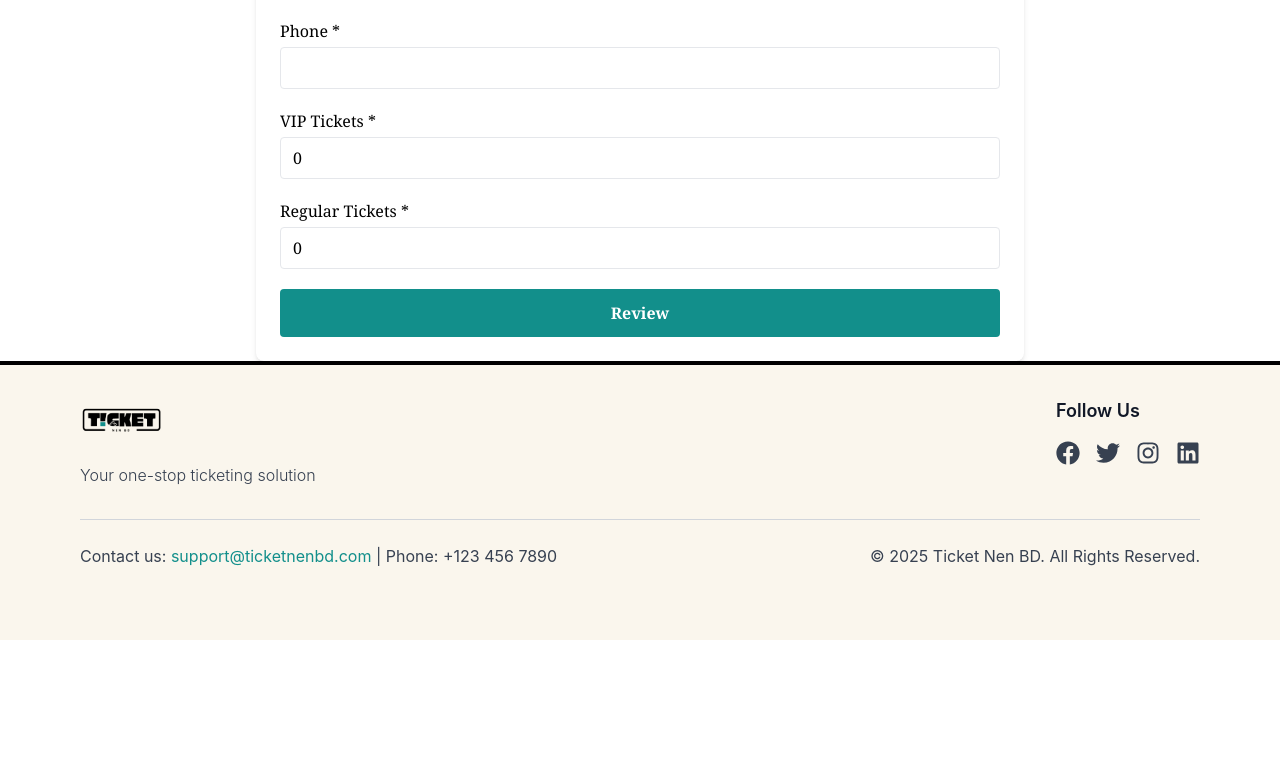
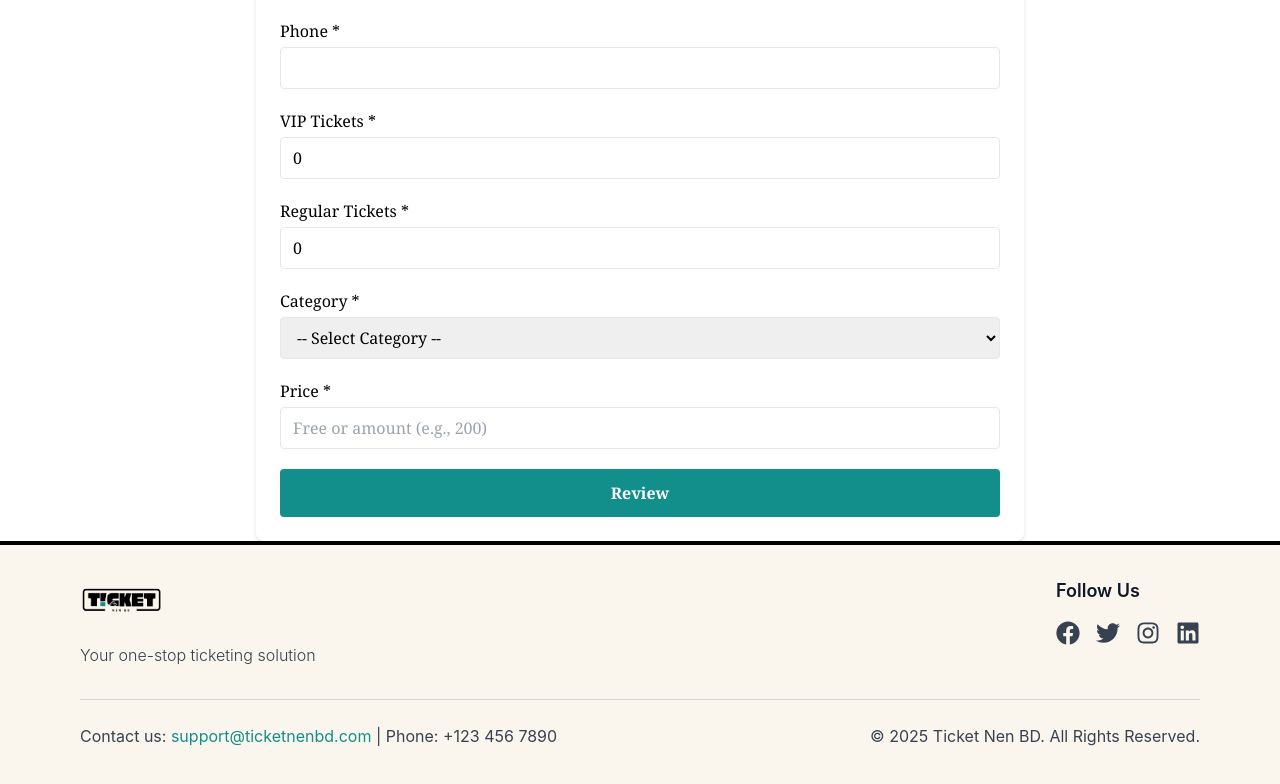
Before and after one commit to 2ndjoy/ticket-nen-client, a React (Create React App) app: page /promoteevent in a window 1280 px wide. Shown: the part 1081-1865 px from the top of the page. Before the commit the page ends 1721 px from the top, so only its background shows below. Built offline with nearby package versions, Linux system fonts and the light colour scheme; no server answers.

Commit message:
promote evet fixed

```diff
--- a/src/components/PromoteEvent.js
+++ b/src/components/PromoteEvent.js
@@ -53,7 +53,7 @@ export default function PromoteEvent() {
   return (
     <div className="max-w-3xl mx-auto p-6 bg-white rounded-lg shadow-md mt-10 font-light font-serif">
 
-    <div className="bg-gradient-to-r from-[#128f8b] to-[#0e6b69] text-white p-6 rounded-lg shadow-md mb-10 text-center">
+      <div className="bg-gradient-to-r from-[#128f8b] to-[#0e6b69] text-white p-6 rounded-lg shadow-md mb-10 text-center">
         <h2 className="text-2xl font-bold mb-2">
           Register as an organizer to promote your event
         </h2>
@@ -179,6 +179,42 @@ export default function PromoteEvent() {
             />
           </div>
 
+          <div>
+            <label className="block mb-1">Category *</label>
+            <select
+              name="category"
+              value={formData.category}
+              onChange={handleChange}
+              className="w-full border rounded px-3 py-2"
+              required
+            >
+              <option value="">-- Select Category --</option>
+              <option value="Conferences">Conferences</option>
+              <option value="Competitions">Competitions</option>
+              <option value="Festivals">Festivals</option>
+              <option value="Concerts">Concerts</option>
+              <option value="Workshops">Workshops</option>
+              <option value="Sports">Sports</option>
+              <option value="Theater">Theater</option>
+              <option value="Other">Other</option>
+            </select>
+          </div>
+
+
+          <div>
+            <label className="block mb-1">Price *</label>
+            <input
+              type="text"
+              name="price"
+              value={formData.price}
+              onChange={handleChange}
+              className="w-full border rounded px-3 py-2"
+              required
+              placeholder="Free or amount (e.g., 200)"
+            />
+          </div>
+
+
           <button
             type="submit"
             className="w-full bg-[#128f8b] text-white font-semibold py-3 rounded"
```
